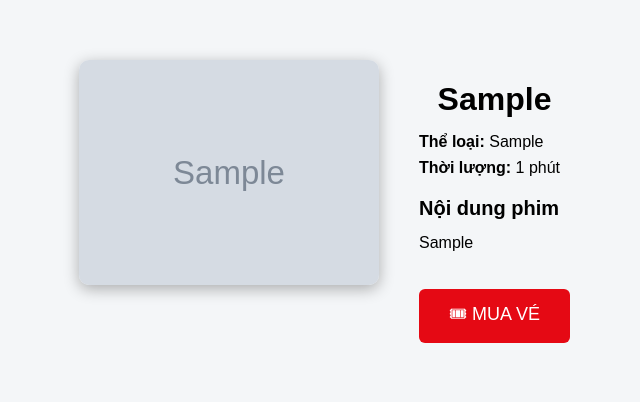
After one commit to suplk3/DO-AN, a PHP site: page /user/chi_tiet_phim.php?id=1 in a window 1280 px wide. The commit adds this page. Shown: the top 402 px of the page, without its empty margins (61-701 px from the left). Run offline with PHP 8.4, Linux system fonts and the light colour scheme; the visitor is signed in with stand-in values (Sample User, id 1); tables that the repository leaves empty hold one stand-in row (values such as "Sample post"); grey boxes marked "Sample" are stand-in pictures.

Commit message:
khung gan hoan chinh

```diff
--- a/assets/css/style.css
+++ b/assets/css/style.css
@@ -184,3 +184,129 @@ nav a {
     font-size: 16px;
     cursor: pointer;
 }
+.movie-detail {
+    max-width: 1000px;
+    margin: 40px auto;
+    display: flex;
+    gap: 40px;
+    font-family: Arial, sans-serif;
+}
+
+.poster img {
+    width: 300px;
+    border-radius: 10px;
+    box-shadow: 0 4px 15px rgba(0,0,0,0.3);
+}
+
+.info h1 {
+    font-size: 32px;
+    margin-bottom: 15px;
+}
+
+.info p {
+    font-size: 16px;
+    margin: 8px 0;
+}
+
+.desc {
+    margin-top: 20px;
+}
+
+.desc h3 {
+    margin-bottom: 10px;
+    font-size: 20px;
+}
+
+.desc p {
+    line-height: 1.6;
+}
+
+.buy-btn {
+    display: inline-block;
+    margin-top: 25px;
+    padding: 12px 30px;
+    background: #e50914;
+    color: white;
+    font-size: 18px;
+    text-decoration: none;
+    border-radius: 6px;
+}
+
+.buy-btn:hover {
+    background: #b20710;
+}
+body {
+    background: #f2f2f2;
+}
+body {
+    font-family: Arial, sans-serif;
+    background: #f4f6f8;
+    padding: 20px;
+}
+
+h1 {
+    text-align: center;
+    margin-bottom: 20px;
+}
+
+.top-bar {
+    display: flex;
+    justify-content: space-between;
+    margin-bottom: 15px;
+}
+
+a.btn {
+    padding: 8px 14px;
+    text-decoration: none;
+    border-radius: 5px;
+    color: white;
+    font-size: 14px;
+}
+
+.btn-add { background: #28a745; }
+.btn-home { background: #007bff; }
+
+table {
+    width: 100%;
+    border-collapse: collapse;
+    background: white;
+}
+
+th, td {
+    border: 1px solid #ddd;
+    padding: 10px;
+    text-align: center;
+}
+
+th {
+    background: #343a40;
+    color: white;
+}
+
+img {
+    width: 80px;
+    border-radius: 5px;
+}
+
+.btn-edit {
+    background: #ffc107;
+    color: black;
+    padding: 6px 10px;
+    border-radius: 4px;
+    text-decoration: none;
+}
+
+.btn-delete {
+    background: #dc3545;
+    color: white;
+    padding: 6px 10px;
+    border-radius: 4px;
+    text-decoration: none;
+}
+
+.btn-edit:hover,
+.btn-delete:hover,
+.btn-add:hover,
+.btn-home:hover {
+    opacity: 0.85;
+}
--- a/auth/logout.php
+++ b/auth/logout.php
@@ -0,0 +1,5 @@
+<?php
+session_start();
+session_destroy();
+header("Location: login.php");
+?>
--- /dev/null
+++ b/hash.php
@@ -0,0 +1,2 @@
+<?php
+echo password_hash("123456", PASSWORD_DEFAULT);
--- /dev/null
+++ b/user/chi_tiet_phim.php
@@ -0,0 +1,53 @@
+<?php
+include "../config/db.php";
+
+$id = $_GET['id'] ?? 0;
+$sql = "SELECT * FROM phim WHERE id = $id";
+$result = mysqli_query($conn, $sql);
+$phim = mysqli_fetch_assoc($result);
+
+if (!$phim) {
+    die("Không tìm thấy phim");
+}
+?>
+<!DOCTYPE html>
+<html lang="vi">
+<head>
+<meta charset="UTF-8">
+<title><?= $phim['ten_phim'] ?></title>
+<link rel="stylesheet" href="../assets/css/style.css">
+</head>
+<body>
+
+<div class="movie-detail">
+
+    <div class="poster">
+        <img src="../assets/images/<?= $phim['poster'] ?>" alt="<?= $phim['ten_phim'] ?>">
+    </div>
+
+    <div class="info">
+        <h1><?= $phim['ten_phim'] ?></h1>
+
+        <p><strong>Thể loại:</strong> <?= $phim['the_loai'] ?></p>
+        <p><strong>Thời lượng:</strong> <?= $phim['thoi_luong'] ?> phút</p>
+
+        <div class="desc">
+    <h3>Nội dung phim</h3>
+
+    <?php if (!empty($phim['mo_ta'])): ?>
+        <p><?= nl2br($phim['mo_ta']) ?></p>
+    <?php else: ?>
+        <p><i>Phim đang cập nhật nội dung...</i></p>
+    <?php endif; ?>
+</div>
+
+        <a href="chon_suat.php?phim_id=<?= $phim['id'] ?>" class="buy-btn">
+            🎟 MUA VÉ
+        </a>
+    </div>
+
+</div>
+
+</body>
+
+</html>
```
Also changed, not shown: admin/check_admin.php (+5 -3 lines), admin/phim.php (+29 -11 lines), admin/sua_phim.php (added, +80 -0 lines), admin/them_phim.php (+29 -17 lines), auth/login.php (+47 -12 lines), user/index.php (+13 -6 lines), assets/images/e04104acedd863863ac9.jpg (added).
